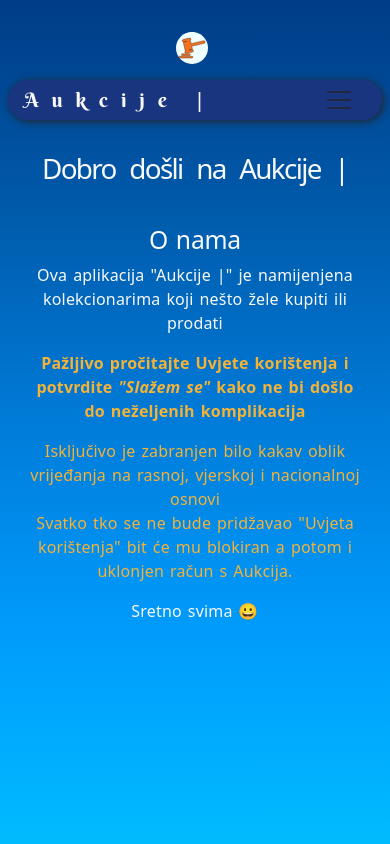
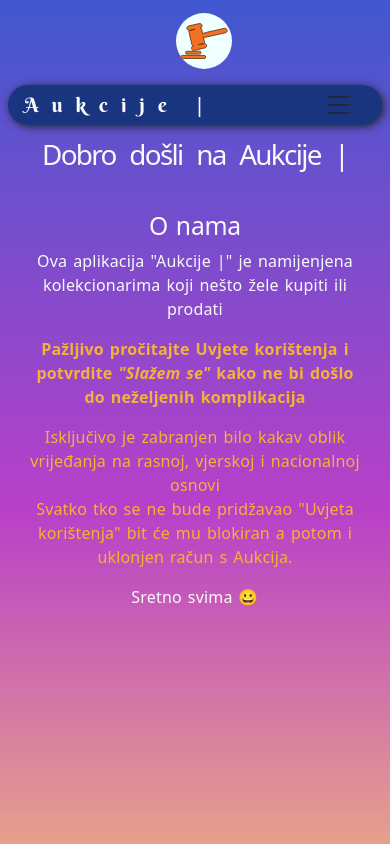
Before and after one commit to androwebgraphic/Aukcije, a React (Vite) app: page / in a window 390 px wide. Shown: the top 844 px of the page. Built offline with nearby package versions, Linux system fonts and the light colour scheme; the HTML template or start-up script is replaced by a standard one.

Commit message:
css i header

```diff
--- a/src/App.css
+++ b/src/App.css
@@ -12,7 +12,10 @@
 
 /* https://grabient.com/_gAAgIXgL3gAAgPPgEIgBlgBmgIngAAgK8gJG */
 
-background: linear-gradient(180deg, #003c87 0.000%, #005aaa 20.000%, #007ad7 40.000%, #009afb 60.000%, #00b9ff 80.000%, #00d8ef 100.000%);
+/* background: linear-gradient(180deg, #003c87 0.000%, #005aaa 20.000%, #007ad7 40.000%, #009afb 60.000%, #00b9ff 80.000%, #00d8ef 100.000%); */
+/* https://grabient.com/_gKdgHPgKkgGhgFxgD_gJkgL8gLOgXRgEsgNKf9voufgA */
+
+background: linear-gradient(180deg, #4058cf 0.000%, #b940c9 50.000%, #ffd36b 100.000%);
 }
 html{
 
@@ -42,7 +45,18 @@ pre{
 }
 header{
 
-  padding: 2rem .5rem 2rem .5rem;
+  padding: .8rem .5rem .8rem .5rem;
+  /* background-image: url('./img/auctionBg.jpg');
+  background-repeat: no-repeat;
+  background-size: cover;
+  background-position: top ; */
+
+
+}
+.bg{
+
+  background-color: rgba(rgb(61, 59, 59), rgb(56, 59, 56), rgb(98, 98, 103), 1);
+  z-index: 9999;
 }
 header h1, .navbar-brand {
   /* margin-left: auto; */
@@ -72,7 +86,7 @@ p.warn {
   /* float: left; */
   margin-left: 45%;
   margin-bottom: 1rem;
-  /* padding: .2rem; */
+  padding: .5rem;
   border-radius: 50%;
   width:8.5%;
   background-color: azure;
@@ -113,6 +127,10 @@ a.dropdown-item{
 .mb-3 input::placeholder{
   color: #cecaca;
 }
+.badge{
+
+  margin-left:5rem;
+}
  span.On{
 
   color: rgb(7, 118, 17);
@@ -152,3 +170,16 @@ footer{
 
   color: white;
 }
+@media screen and (max-width:600px){
+
+  .logo{
+
+      /* float: left; */
+  margin-left: 45%;
+  margin-bottom: 1rem;
+  padding: 0;
+  border-radius: 50%;
+  width:15%;
+  background-color: azure;
+  }
+}
--- a/src/components/Header.jsx
+++ b/src/components/Header.jsx
@@ -3,13 +3,14 @@ import NavMain from "./NavMain";
 
 function Header() {
   return(
-  <>
+    <>
+
       <header>
+
           <img className="logo" src="src/img/aukcijelogo.svg" />
         {/* <h1>Aukcije</h1> */}
 
        <NavMain></NavMain>
-
 
 
   </header>
```
